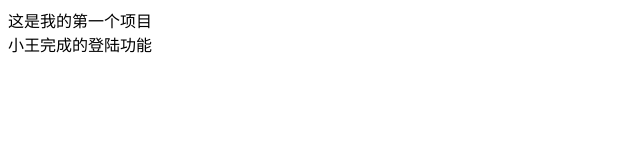
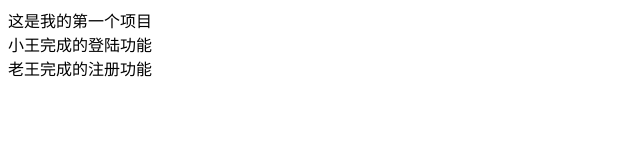
Before and after one commit to Leewewe/Project, a plain HTML site: page index.html in a window 1280 px wide. Shown: the whole page, without its empty margins (0-640 px from the left). Drawn offline with Linux system fonts and the light colour scheme.

Commit message:
老王完成的注册功能

```diff
--- a/index.html
+++ b/index.html
@@ -10,5 +10,7 @@
 
 <div>小王完成的登陆功能</div>
 
+<div>老王完成的注册功能</div>
+
 </body>
 </html>
```
